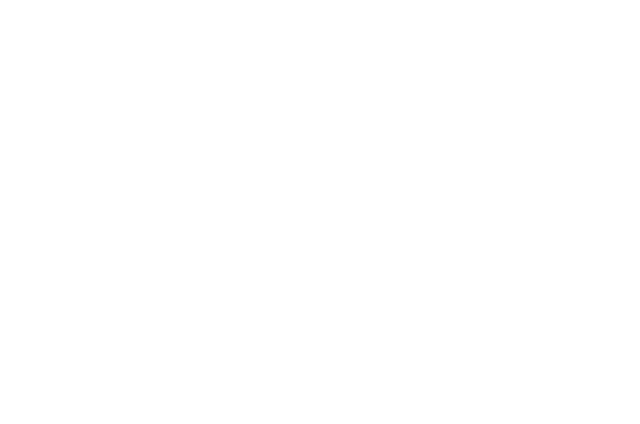
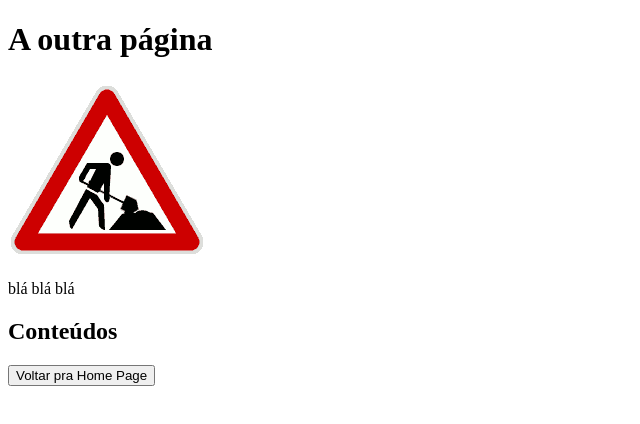
Before and after one commit to viinb/dew2025, a plain HTML site: page paginas/page1.html in a window 1280 px wide. Shown: the whole page, without its empty margins (0-640 px from the left). Drawn offline with Linux system fonts and the light colour scheme.

Commit message:
conteúdo novo

```diff
--- a/index.html
+++ b/index.html
@@ -6,9 +6,14 @@
     <title>Home Page</title>
   </head>
   <body>
+    <script src="js/index.js"></script>
+
     <h1>Página da disciplina de Desenvolvimento Web</h1>
     <img src="img/img.gif" alt="">
     <h2>Conteúdos</h2>
 
+    <button type="button" onclick="irParaPagina('page1', 'paginas')"> Ir pra outra página</button>
+    <p><a href="https://www.sorocaba.sp.gov.br/">Ir pro futuro</a></p>
+
   </body>
 </html>
--- a/js/index.js
+++ b/js/index.js
@@ -0,0 +1,6 @@
+/**
+ * Economiza tempo... e troca a página
+ */
+function irParaPagina(nome, pasta) {
+    window.location.href = pasta + "/" + nome + ".html";
+}
--- a/paginas/page1.html
+++ b/paginas/page1.html
@@ -0,0 +1,19 @@
+<!DOCTYPE html>
+<html lang="pt-br">
+<head>
+    <meta charset="UTF-8">
+    <meta name="viewport" content="width=device-width, initial-scale=1.0">
+    <title>Outra página</title>
+</head>
+<body>
+    <script src="../js/index.js"></script>
+
+    <h1>A outra página</h1>
+    <img src="../img/img.gif" alt="">
+    <p>blá blá blá</p>
+
+    <h2>Conteúdos</h2>
+    <button type="button" onclick="irParaPagina('index', '..')"> Voltar pra Home Page</button>
+
+</body>
+</html>
```
